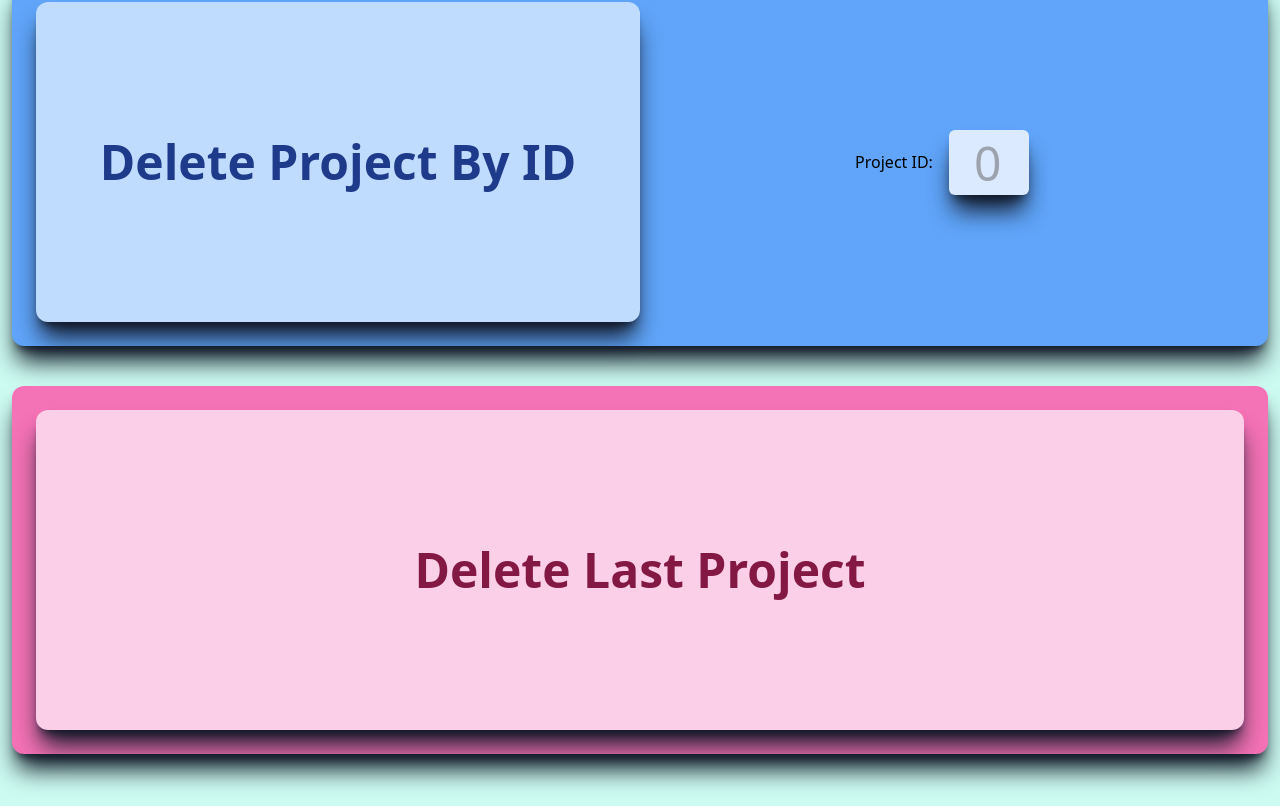
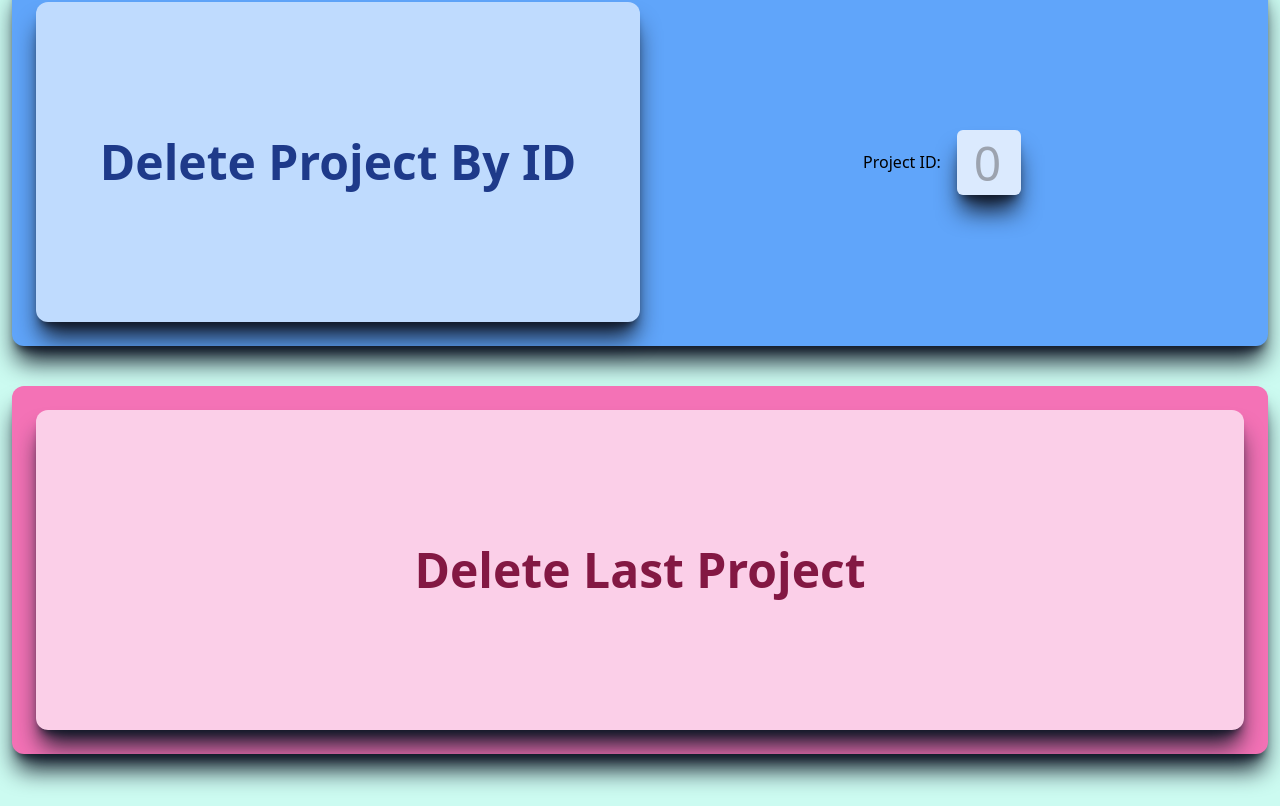
Before and after one commit to NilK15/NilK15.github.io, a React (Create React App) app: page / in a window 1280 px wide. Shown: the part 1050-1856 px from the top of the page. Built offline with nearby package versions, Linux system fonts and the light colour scheme.

Commit message:
added more tailwindcss

```diff
--- a/src/components/Body.tsx
+++ b/src/components/Body.tsx
@@ -115,7 +115,7 @@ const Body = () => {
                     Delete Project By ID </button>
                 <div className='flex w-1/2 items-center justify-center'>
                     <label className=''> Project ID: </label>
-                    <input placeholder=' 0' type="number" id="idNumber" className='ml-4 w-20 text-center rounded-md shadow-xl shadow-gray-900 bg-blue-100 text-5xl' />
+                    <input placeholder='0' type="number" id="idNumber" className='ml-4 pl-3 w-16 text-center rounded-md shadow-xl shadow-gray-900 bg-blue-100 text-5xl' />
                 </div>
             </div>
             <div className='deleteDiv flex shadow-xl shadow-gray-900 rounded-xl mb-10 p-6 bg-pink-400 mt-3 border-pink-900'>
```
